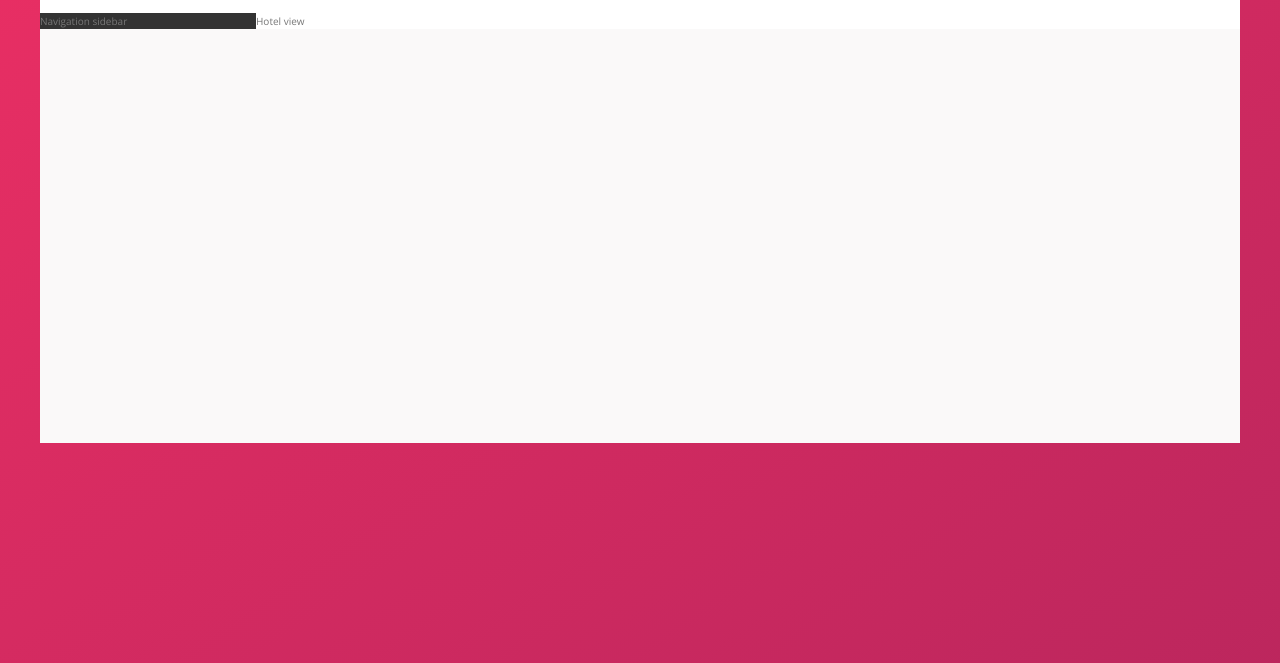
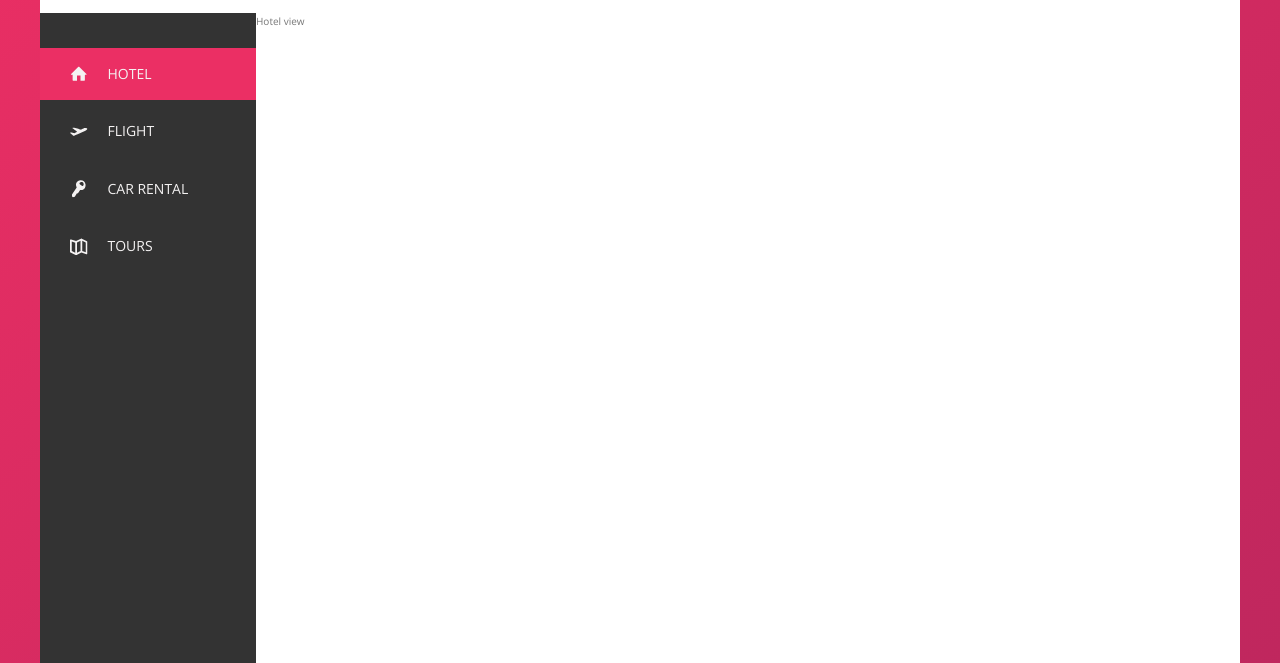
Before and after one commit to PatrykSuminski/Trillo, a website: page index.html in a window 1280 px wide. Shown: the part 137-800 px from the top of the page. Drawn offline with nearby package versions, Linux system fonts and the light colour scheme.

Commit message:
Sidebar navigation

```diff
--- a/index.html
+++ b/index.html
@@ -54,8 +54,46 @@
 					</div>
 				</nav>
 			</header>
+
 			<div class="content">
-				<nav class="sidebar">Navigation sidebar</nav>
+				<nav class="sidebar">
+					<ul class="side-nav">
+						<li class="side-nav__item side-nav__item--active">
+							<a href="#" class="side-nav__link">
+								<svg class="side-nav__icon">
+									<use xlink:href="img/sprite.svg#icon-home"></use>
+								</svg>
+								<span>Hotel</span>
+							</a>
+						</li>
+						<li class="side-nav__item">
+							<a href="#" class="side-nav__link">
+								<svg class="side-nav__icon">
+									<use xlink:href="img/sprite.svg#icon-aircraft-take-off"></use>
+								</svg>
+								<span>Flight</span>
+							</a>
+						</li>
+						<li class="side-nav__item">
+							<a href="#" class="side-nav__link">
+								<svg class="side-nav__icon">
+									<use xlink:href="img/sprite.svg#icon-key"></use>
+								</svg>
+								<span>Car Rental</span>
+							</a>
+						</li>
+						<li class="side-nav__item">
+							<a href="#" class="side-nav__link">
+								<svg class="side-nav__icon">
+									<use xlink:href="img/sprite.svg#icon-map"></use>
+								</svg>
+								<span>Tours</span>
+							</a>
+						</li>
+					</ul>
+
+					<div class="legal">&copy; 2017 by Trillo. All rights reserved.</div>
+				</nav>
 				<main class="hotel-view">Hotel view</main>
 			</div>
 		</div>
--- a/sass/_components.scss
+++ b/sass/_components.scss
@@ -116,3 +116,74 @@
 		margin-right: 2rem;
 	}
 }
+
+///////////////////////////
+//SIDE NAVIGATION
+
+.side-nav {
+	font-size: 1.4rem;
+	list-style: none;
+	margin-top: 3.5rem;
+
+	&__item {
+		position: relative;
+
+		&:not(:last-child) {
+			margin-bottom: 0.5rem;
+		}
+	}
+
+	&__item::before {
+		content: "";
+		position: absolute;
+		top: 0;
+		left: 0;
+		height: 100%;
+		width: 3px;
+		background-color: var(--color-primary);
+		transform: scaleY(0);
+		transition: transform 0.2s, width 0.4s cubic-bezier(1, 0, 0, 1) 0.2s,
+			background-color 0.1s;
+	}
+
+	&__item:hover::before,
+	&__item--active::before {
+		transform: scaleY(1);
+		width: 100%;
+	}
+
+	&__item:active::before {
+		background-color: var(--color-primary-light);
+	}
+
+	&__link:link,
+	&__link:visited {
+		color: var(--color-grey-light-1);
+		text-decoration: none;
+		text-transform: uppercase;
+		display: inline-block;
+		padding: 1.5rem 3rem;
+
+		display: flex;
+		align-items: center;
+
+		position: relative;
+		z-index: 10;
+	}
+
+	&__icon {
+		height: 1.75rem;
+		width: 1.75rem;
+		margin-right: 2rem;
+		fill: currentColor;
+	}
+}
+
+///////////////////////////
+//LEGAL TEXT
+.legal {
+	font-size: 1.2rem;
+	color: var(--color-grey-light-4);
+	text-align: center;
+	padding: 2.5rem;
+}
--- a/sass/_layout.scss
+++ b/sass/_layout.scss
@@ -25,10 +25,15 @@
 	background-color: var(--color-grey-dark-1);
 
 	flex: 0 0 18%;
+
+	display: flex;
+	flex-direction: column;
+	justify-content: space-between;
 }
 
 .hotel-view {
 	background-color: #fff;
+	height: 80rem;
 
 	flex: 1;
 }
```
Also changed, not shown: css/style.css.
